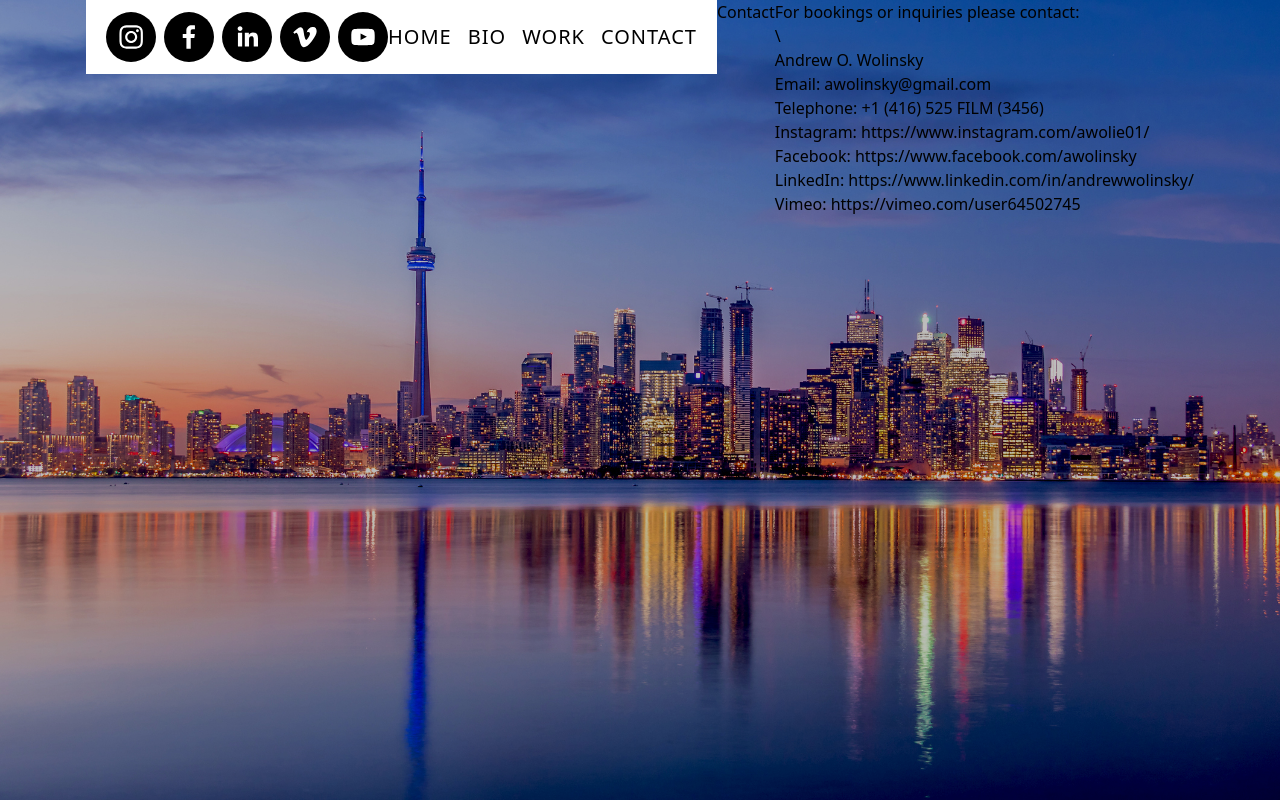
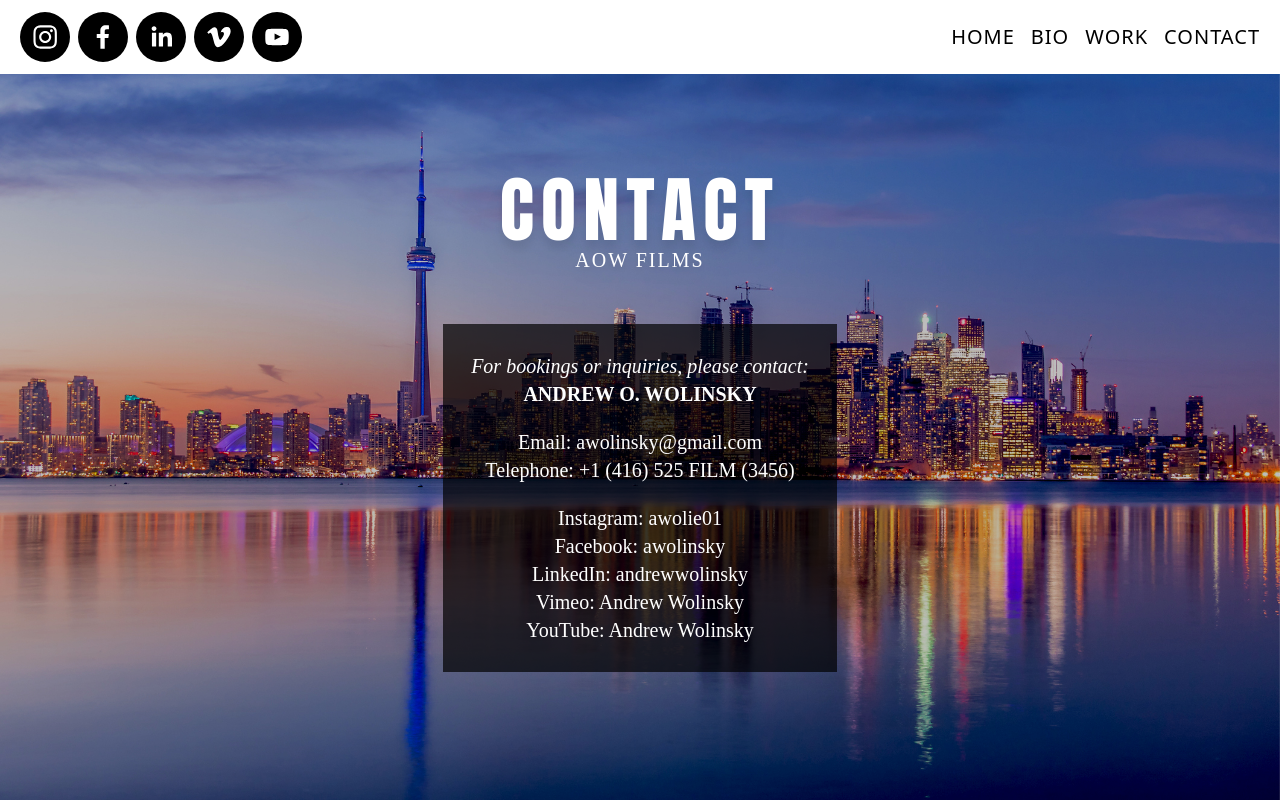
Before and after one commit to solidquartz/aow-films, a Next.js app: page /contact in a window 1280 px wide. Built offline with nearby package versions, Linux system fonts and the light colour scheme.

Commit message:
Layout and links for contact

```diff
--- a/pages/bio.tsx
+++ b/pages/bio.tsx
@@ -26,8 +26,9 @@ function Bio({}: Props) {
             Filmmaker . Director .
           </h3>
         </div>
+
+        {/* Image */}
         <div className="pb-[50px]">
-          {/* Image */}
           <Image
             src="/images/aow-profile.jpg"
             width="1000"
@@ -37,7 +38,7 @@ function Bio({}: Props) {
         </div>
 
         {/* Paragraph */}
-        <div className="max-w-[1000px] text-white bg-black/50 p-7 text-center space-y-5 text-lg font-body">
+        <div className="max-w-[1000px] text-white bg-black/70 p-7 text-center space-y-5 text-lg font-body">
           <div>
             <p>
               A versatile and creative content producer with a wealth of film
--- a/pages/contact.tsx
+++ b/pages/contact.tsx
@@ -6,34 +6,99 @@ type Props = {};
 
 function Contact({}: Props) {
   return (
-    <div className="bg-scroll bg-bg bg-cover h-screen bg-no-repeat flex justify-center">
+    <div className="bg-bg bg-cover min-h-screen bg-fixed">
       <Head>
         <title>AOW Films</title>
       </Head>
-      <div>
+      {/* HEADER */}
+      <div className="top-0 sticky z-50">
         <Header />
       </div>
-      <div>
-        <h2>Contact</h2>
-      </div>
-      <div>
-        <div>
-          <p>For bookings or inquiries please contact:</p>\
-          <p>Andrew O. Wolinsky</p>
+
+      {/* Title */}
+      <div className="flex flex-col items-center p-5">
+        <div className="flex flex-col items-center pt-[80px] pb-[50px]">
+          <h2 className="text-7xl font-hero tracking-widest text-white text-center uppercase filter drop-shadow-xl">
+            Contact
+          </h2>
+          <h3 className="text-xl uppercase tracking-widest text-white text-center font-body filter drop-shadow-lg">
+            AOW FILMS
+          </h3>
         </div>
-        <div>
-          <p>Email: awolinsky@gmail.com</p>
 
-          <p>Telephone: +1 (416) 525 FILM (3456) </p>
-        </div>
-        <div>
-          <p>Instagram: https://www.instagram.com/awolie01/</p>
+        {/* Content */}
+        <div className="max-w-[1000px] text-white bg-black/70 p-7 text-center space-y-5 text-xl font-body">
+          <div>
+            <p className="italic">For bookings or inquiries, please contact:</p>
+            <p className="uppercase font-bold">Andrew O. Wolinsky</p>
+          </div>
+          <div>
+            <p>
+              Email:
+              <a href="mailto: awolinsky@gmail.com" className="hover:underline">
+                {" "}
+                awolinsky@gmail.com
+              </a>
+            </p>
 
-          <p>Facebook: https://www.facebook.com/awolinsky</p>
+            <p>
+              Telephone:{" "}
+              <a href="tel: 14165253456" className="hover:underline">
+                +1 (416) 525 FILM (3456)
+              </a>{" "}
+            </p>
+          </div>
+          <div>
+            <p>
+              Instagram:{" "}
+              <a
+                href="https://www.instagram.com/awolie01/"
+                className="hover:underline"
+              >
+                awolie01
+              </a>
+            </p>
 
-          <p>LinkedIn: https://www.linkedin.com/in/andrewwolinsky/</p>
+            <p>
+              Facebook:{" "}
+              <a
+                href="https://www.facebook.com/awolinsky"
+                className="hover:underline"
+              >
+                awolinsky
+              </a>
+            </p>
 
-          <p>Vimeo: https://vimeo.com/user64502745</p>
+            <p>
+              LinkedIn:{" "}
+              <a
+                href="https://www.linkedin.com/in/andrewwolinsky/"
+                className="hover:underline"
+              >
+                andrewwolinsky
+              </a>
+            </p>
+
+            <p>
+              Vimeo:{" "}
+              <a
+                href="https://vimeo.com/user64502745"
+                className="hover:underline"
+              >
+                Andrew Wolinsky
+              </a>
+            </p>
+
+            <p>
+              YouTube:{" "}
+              <a
+                href="https://www.youtube.com/channel/UCYccqQ64c0jpEHrrmN1Sv6g"
+                className="hover:underline"
+              >
+                Andrew Wolinsky
+              </a>
+            </p>
+          </div>
         </div>
       </div>
     </div>
```
